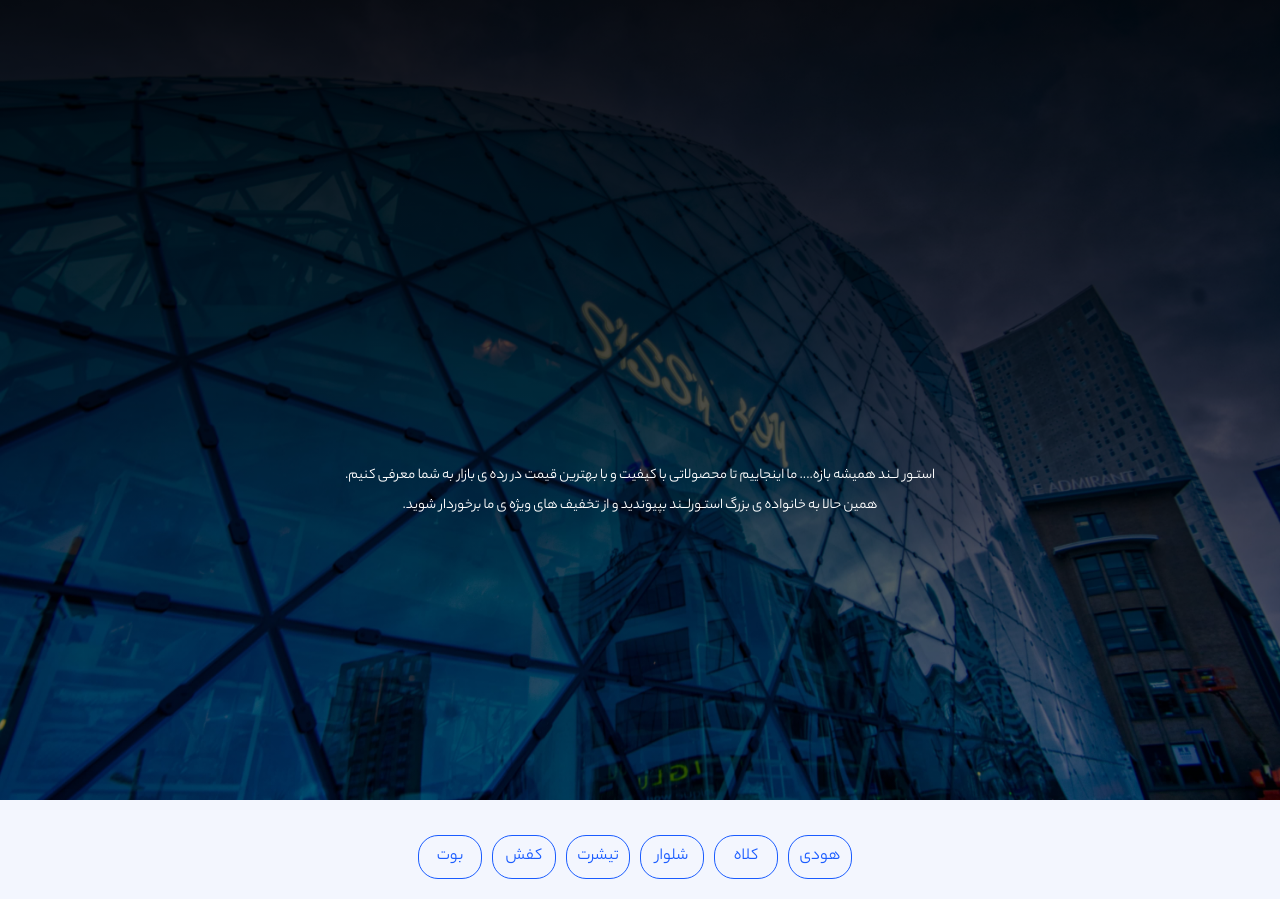
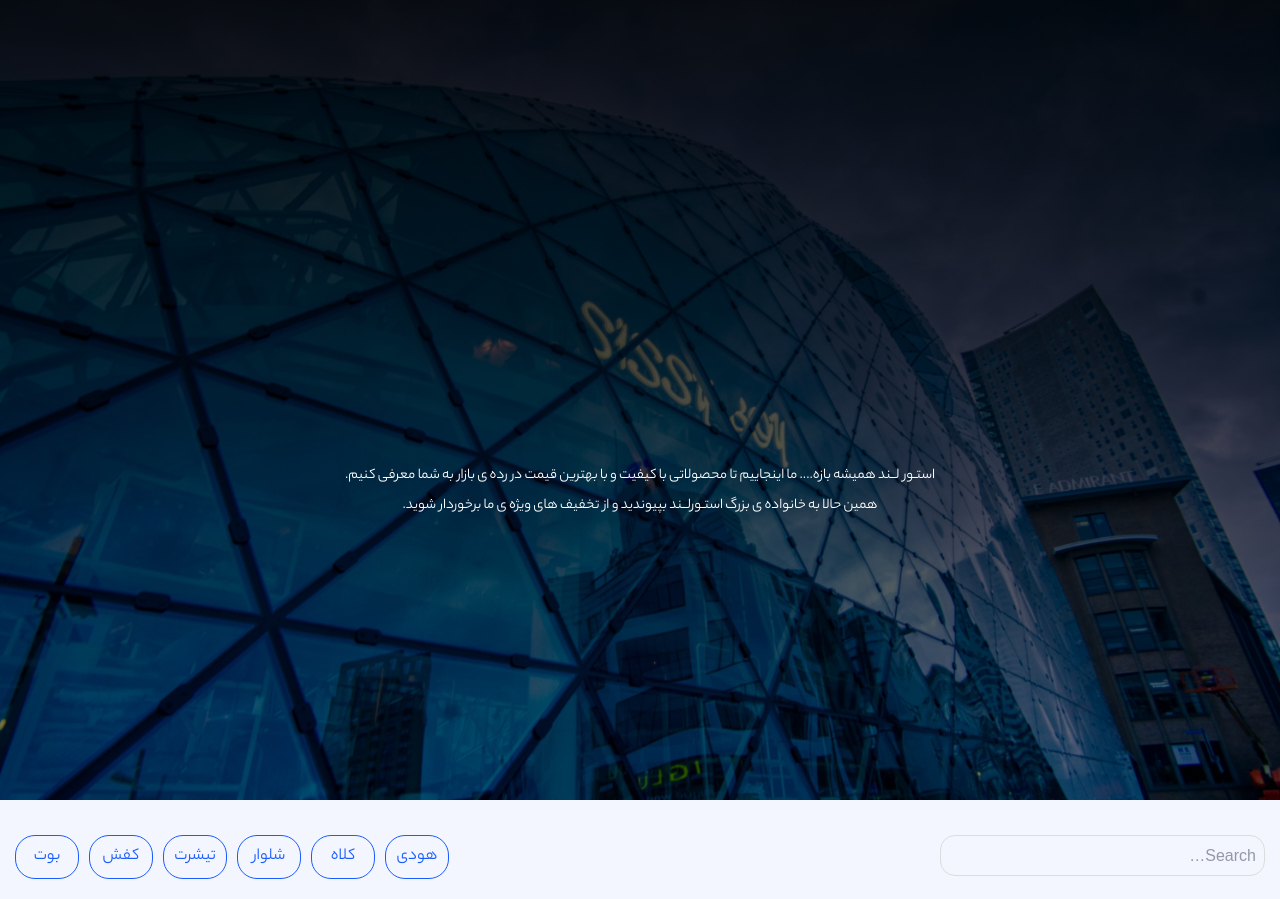
Before and after one commit to sinazarrin/store-land, a React (Create React App) app: page / in a window 1280 px wide. Built offline with nearby package versions, Linux system fonts and the light colour scheme.

Commit message:
add search filter component in product page

```diff
--- /dev/null
+++ b/src/Pages/ProductPage/Filters/SearchFilter/index.tsx
@@ -0,0 +1,17 @@
+import React from 'react'
+import * as Styled from './styled'
+
+const SearchFilter = () => {
+  return (
+    <Styled.SearchFilter>
+        <Styled.SearchIconWrapper>
+            </Styled.SearchIconWrapper>
+            <Styled.StyledInputBase
+              placeholder="Search…"
+              inputProps={{ 'aria-label': 'search' }}
+            />
+    </Styled.SearchFilter>
+  )
+}
+
+export default SearchFilter
--- /dev/null
+++ b/src/Pages/ProductPage/Filters/SearchFilter/styled.tsx
@@ -0,0 +1,35 @@
+import { styled } from "@mui/material";
+import InputBase from '@mui/material/InputBase';
+
+
+export const SearchFilter = styled("div")(({theme}) => ({
+
+}))
+
+export const SearchIconWrapper = styled('div')(({ theme }) => ({
+  position: 'relative',
+  marginLeft: 0,
+  width: '100%',
+  [theme.breakpoints.up('sm')]: {
+    marginLeft: theme.spacing(1),
+    width: 'auto',
+  },
+  }));
+
+export const StyledInputBase = styled(InputBase)(({ theme }) => ({
+    color: 'inherit',
+    border: "1px solid gainsboro",
+    borderRadius: 15,
+    '& .MuiInputBase-input': {
+      padding: theme.spacing(1, 1, 1, 0),
+      paddingLeft: `calc(1em + ${theme.spacing(4)})`,
+      transition: theme.transitions.create('width'),
+      width: '100%',
+      [theme.breakpoints.up('sm')]: {
+        width: '30ch',
+        '&:focus': {
+          width: '40ch',
+        },
+      },
+    },
+  }));
--- a/src/Pages/ProductPage/Filters/index.tsx
+++ b/src/Pages/ProductPage/Filters/index.tsx
@@ -2,11 +2,13 @@
 import { Grid } from '@mui/material'
 import * as Styled from "./styled"
 import FilterButtons from './ButtonsFilter'
+import SearchFilter from './SearchFilter'
 
 const Filters = () => {
   return (
     <Styled.Container>
       <Grid>
+        <SearchFilter/>
         <FilterButtons/>
       </Grid>
     </Styled.Container>
--- a/src/Pages/ProductPage/Filters/styled.tsx
+++ b/src/Pages/ProductPage/Filters/styled.tsx
@@ -6,6 +6,7 @@ export const Container = styled("div")({
     marginTop: 15,
     "&>div":{
         display: "flex",
+        width: 1250,
         justifyContent: "space-between",
         margin: "20px 0px",
     }
```
